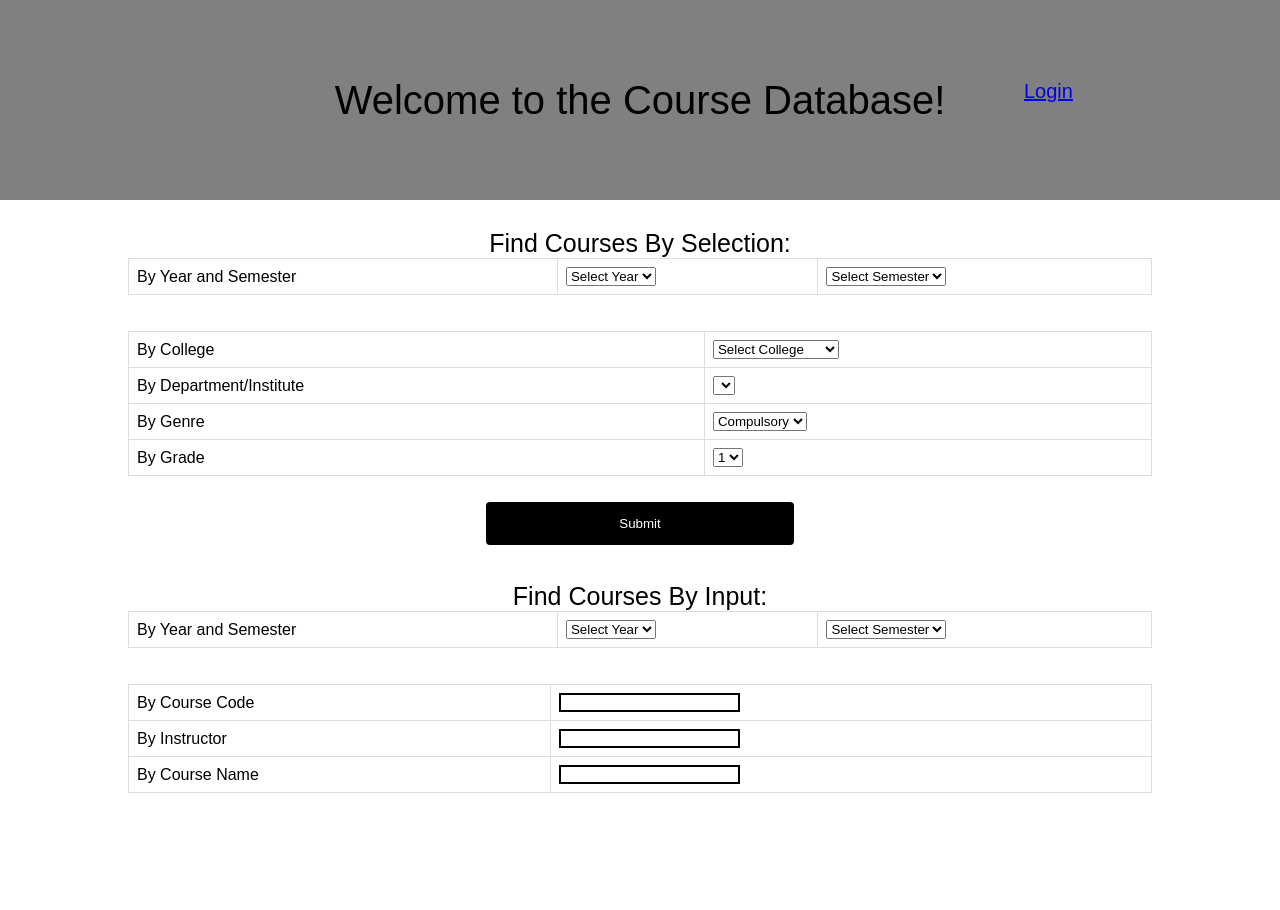
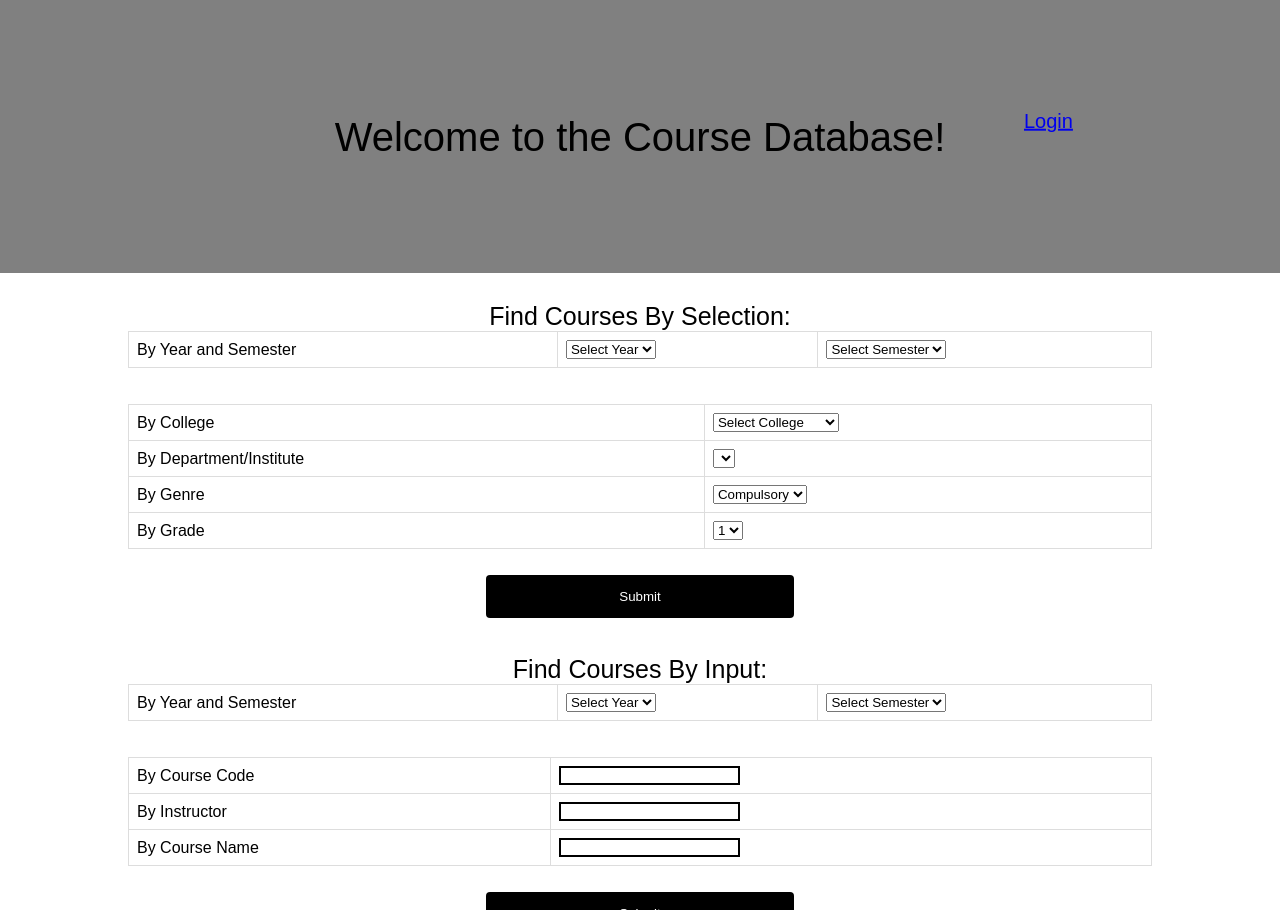
Before and after one commit to erictaur/Course-Query, a PHP site: page /Entry.html in a window 1280 px wide. Run offline with PHP 8.4, Linux system fonts and the light colour scheme; lists and menus that the app fills with data are empty.

Commit message:
Update entrycss.css

```diff
--- a/InnoServ/entrycss.css
+++ b/InnoServ/entrycss.css
@@ -14,11 +14,6 @@ body{
 	overflow: hidden;
 }
 
-.wrapper{
-
-	display: block;
-}
-
 #welcome{
 	position: absolute;
 	font-family: Arial, Helvetica, sans-serif;
@@ -30,9 +25,9 @@ body{
 
 #header{
 	margin: auto;
-	position: relative;
+    position: absolute;
     width: 100%;
-	height: 200px;
+    height: 30%;
     background-color: grey;
     transform: translate(-50%, 0%);
     left: 50%;
@@ -51,16 +46,20 @@ body{
 	top: 50%;
 }
 
+
+
 #midtop{
 	margin: auto;
-	position: relative;
+    position: absolute;
     width: 100%;
     transform: translate(-50%, 0%);
-	height: 600px;
+    height: 70%;
     left: 50%;
     overflow: scroll;
     display: flex;
     flex-direction: column;
+    top: 30%;
+    overflow-x: hidden;
 }
 
 #midtop_title{
```
Lines whose indentation alone changed are shown as unchanged.
